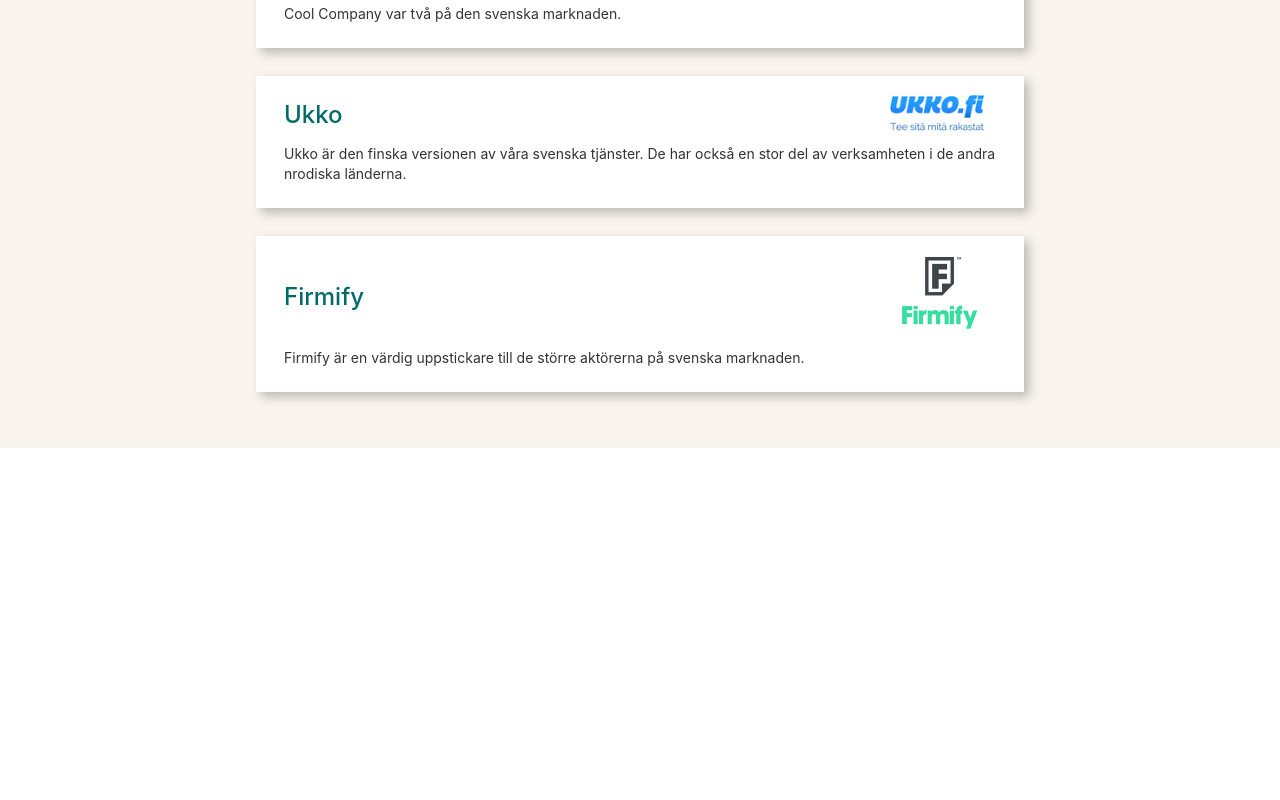
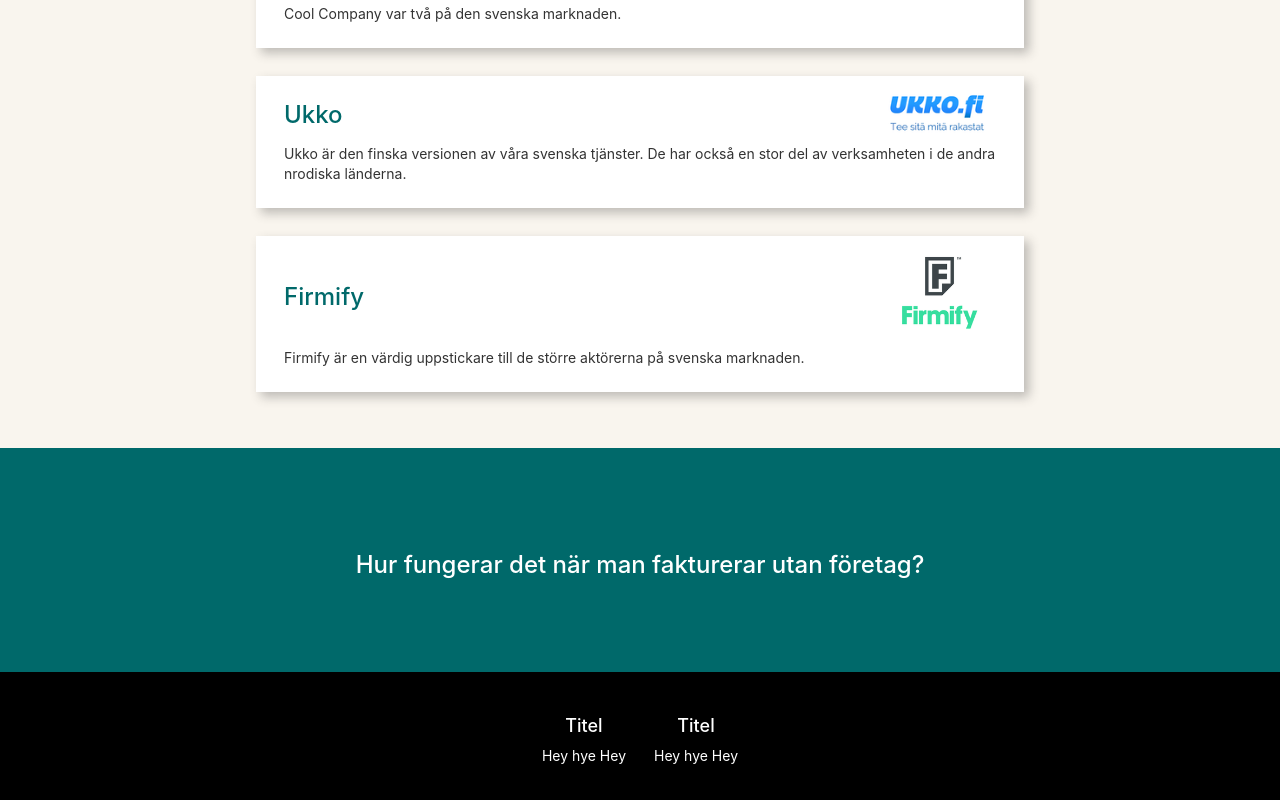
Before and after one commit to fottander/qnekt-invoice, a React (Create React App) app in the folder client/: page / in a window 1280 px wide. Shown: the part 1432-2232 px from the top of the page. Before the commit the page ends 1880 px from the top, so only its background shows below. Built offline with nearby package versions, Linux system fonts and the light colour scheme; no server answers.

Commit message:
Adding footer

```diff
--- /dev/null
+++ b/client/src/components/Footer/Footer.css
@@ -0,0 +1,12 @@
+.Footer-content {
+  background: black;
+  padding: 2rem 2rem 2rem 2rem;
+  display: flex;
+  justify-content: center;
+}
+
+.Footer-div {
+  margin: 1em;
+  color: white;
+  text-align: center;
+}
--- /dev/null
+++ b/client/src/components/Footer/Footer.js
@@ -0,0 +1,17 @@
+import React from 'react';
+import "./Footer.css";
+
+const footer = props => (
+  <div className="Footer-content">
+    <div className="Footer-div">
+      <h4>Titel</h4>
+      Hey hye Hey
+    </div>
+    <div className="Footer-div">
+      <h4>Titel</h4>
+      Hey hye Hey
+    </div>
+  </div>
+);
+
+export default footer;
--- a/client/src/components/Home/Home.css
+++ b/client/src/components/Home/Home.css
@@ -109,6 +109,25 @@
   width: 2em;
 }
 
+.Content-divider-3 {
+  background: #00696a;
+  display: flex;
+  justify-content: center;
+  align-items: center;
+  padding-top: 3em;
+  padding-bottom: 3em;
+}
+
+.Content-divider-3 .Readmore {
+  text-align: center;
+  margin: 2em 2em 2em 2em;
+  padding: 1em 1em 1em 1em;
+}
+
+.Content-divider-3 .Readmore h3 {
+  color: white;
+}
+
 #link-1 {
   color: #fd5f53;
 }
--- a/client/src/components/Home/Home.js
+++ b/client/src/components/Home/Home.js
@@ -5,6 +5,7 @@ import coolCompany from './cool-company.png';
 import ukkoImage from './ukko.png';
 import firmifyImage from './firmify.png';
 import App from '../App/App';
+import Footer from '../Footer/Footer';
 import './Home.css';
 
 const home = () => (
@@ -16,9 +17,10 @@ const home = () => (
       <div className="Button-row">
         <a id="button-1" href="#section1">Jämför tjänster</a>
         <div className="Button-divider" />
-        <a id="button-2" href="#section1">Hur fungerar det</a>
+        <a id="button-2" href="#section2">Hur fungerar det</a>
       </div>
     </div>
+    <div id="section1" />
     <div className="Content-divider">
       <div className="Compare">
         <h2>Jämför de olika företagen där du kan fakturera utan företag</h2>
@@ -100,6 +102,13 @@ const home = () => (
         <p>Firmify är en värdig uppstickare till de större aktörerna på svenska marknaden.</p>
       </div>
     </div>
+    <div id="section2" />
+    <div className="Content-divider-3">
+      <div className="Readmore">
+        <h3>Hur fungerar det när man fakturerar utan företag?</h3>
+      </div>
+    </div>
+    <Footer />
   </div>
 )
 
```
